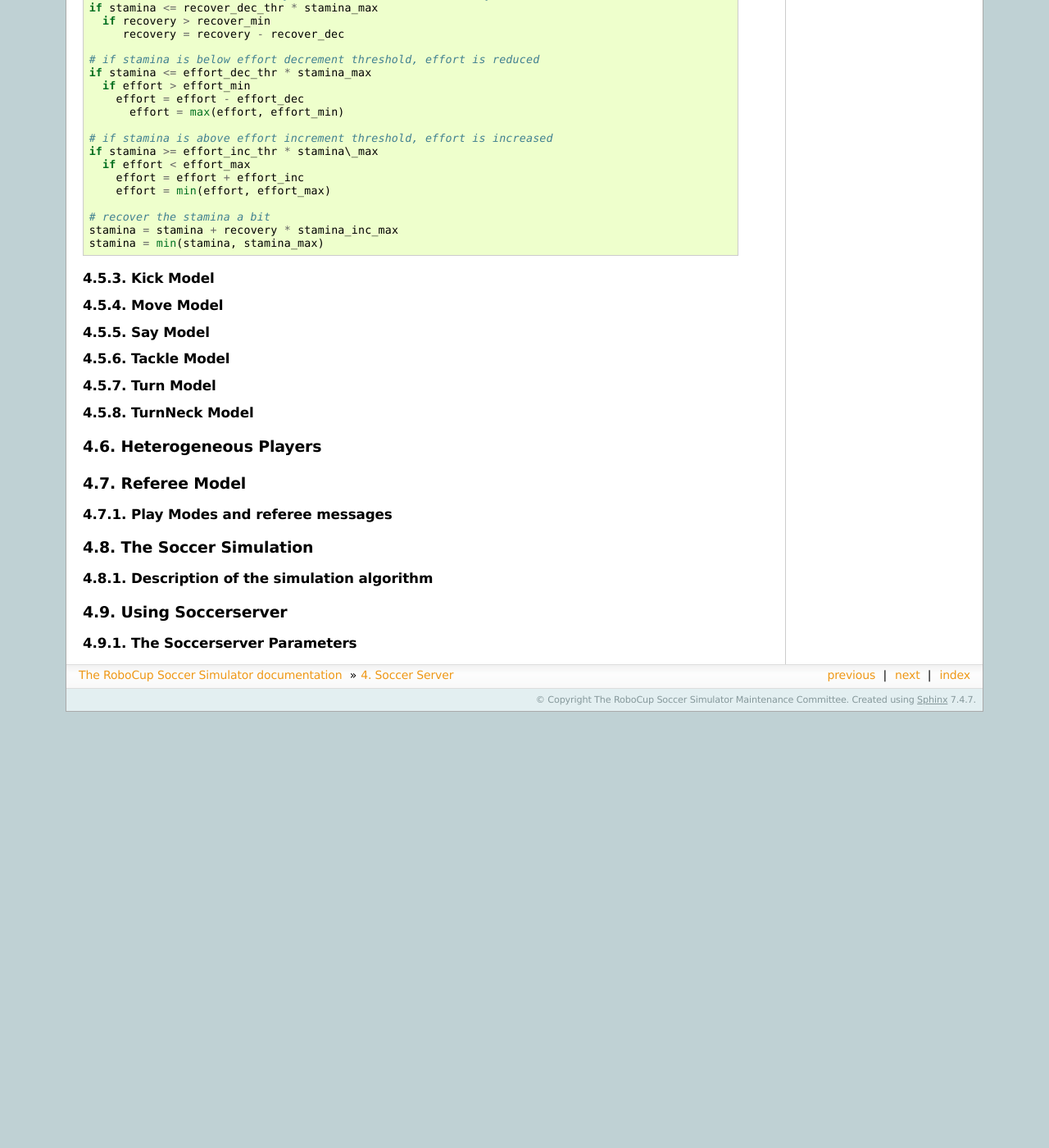
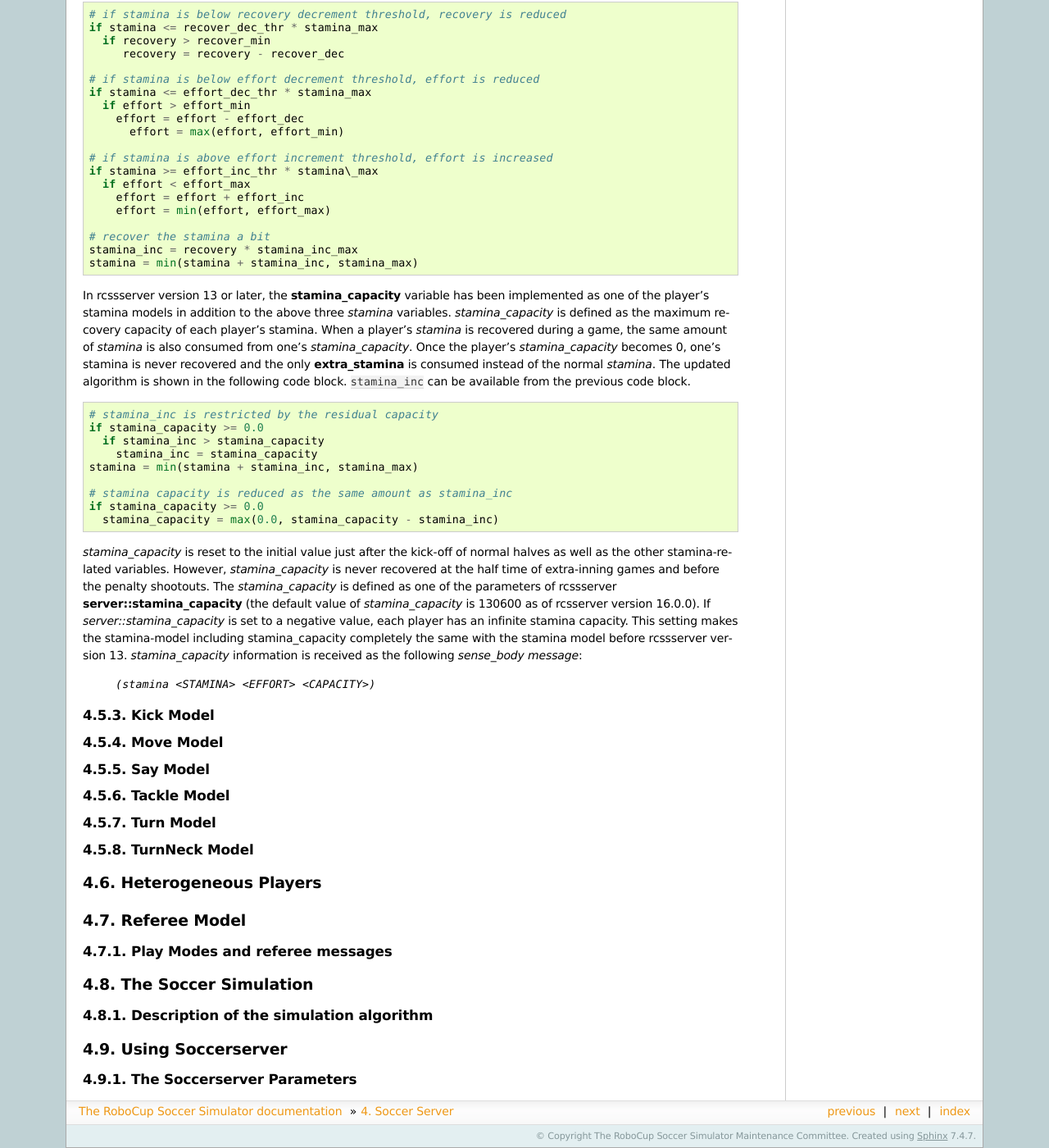
Before and after one commit to rcsoccersim/manual, a Sphinx documentation site: the page built from source/soccerserver.rst, in a window 1280 px wide and 1400 px high, scrolled down 13906 px. Shown: the whole window at 82% size. Built offline with Sphinx 7.4.7, drawn with Linux system fonts in a browser that asks for light colours; before the commit the page ends 14774 px from its top, so only the background shows below that; some of the changed text lies outside the part shown.

Commit message:
[Team HELIOS2020 from Japan] Update soccerserver.rst (#24)

```diff
--- a/source/soccerserver.rst
+++ b/source/soccerserver.rst
@@ -856,6 +856,8 @@ the following list:
 +---------------------------------+----------------------------+-------------------------------------------+------------+
 | server::stamina_max             |8000.0                      |                                           |            |
 +---------------------------------+----------------------------+-------------------------------------------+------------+
+| server::stamina_capacity        |130600.0                    |                                           |            |
++---------------------------------+----------------------------+-------------------------------------------+------------+
 || server::stamina_inc_max        || 45.0  ([40.2, 52.2])      || player::new_dash_power_rate_delta_min    || -0.0012   |
 || server::dash_power_rate        || 0.006 ([0.0048, 0.0068])  || player::new_dash_power_rate_delta_max    || 0.0008    |
 |                                 |                            || player::new_stamina_inc_max_delta_factor || -6000     |
@@ -995,8 +997,38 @@ be increased during a game.
         effort = min(effort, effort_max)
 
     # recover the stamina a bit
-    stamina = stamina + recovery * stamina_inc_max
-    stamina = min(stamina, stamina_max)
+    stamina_inc = recovery * stamina_inc_max
+    stamina = min(stamina + stamina_inc, stamina_max)
+
+In rcssserver version 13 or later, the **stamina_capacity** variable
+has been implemented as one of the player's stamina models in addition to the above
+three *stamina* variables.
+*stamina_capacity* is defined as the maximum recovery capacity of each player's stamina.
+When a player's *stamina* is recovered during a game, the same amount of *stamina* is also consumed from one's *stamina_capacity*.
+Once the player's *stamina_capacity* becomes 0, one's stamina is never recovered and the only **extra_stamina** is consumed instead of the normal *stamina*.
+The updated algorithm is shown in the following code block.
+``stamina_inc`` can be available from the previous code block.
+
+::
+
+   # stamina_inc is restricted by the residual capacity
+   if stamina_capacity >= 0.0
+     if stamina_inc > stamina_capacity
+       stamina_inc = stamina_capacity
+   stamina = min(stamina + stamina_inc, stamina_max)
+
+   # stamina capacity is reduced as the same amount as stamina_inc
+   if stamina_capacity >= 0.0
+     stamina_capacity = max(0.0, stamina_capacity - stamina_inc)
+
+*stamina_capacity* is reset to the initial value just after the kick-off of normal halves as well as the other stamina-related variables.
+However, *stamina_capacity* is never recovered at the half time of extra-inning games and before the penalty shootouts.
+The *stamina_capacity* is defined as one of the parameters of rcssserver **server::stamina_capacity** (the default value of *stamina_capacity* is 130600 as of rcsserver version 16.0.0).
+If *server::stamina_capacity* is set to a negative value, each player has an infinite stamina capacity.
+This setting makes the stamina-model including stamina_capacity
+completely the same with the stamina model before rcssserver version 13.
+*stamina_capacity* information is received as the following *sense_body message*:
+    `(stamina <STAMINA> <EFFORT> <CAPACITY>)`
 
 
 .. _sec-kickmodel:
```
